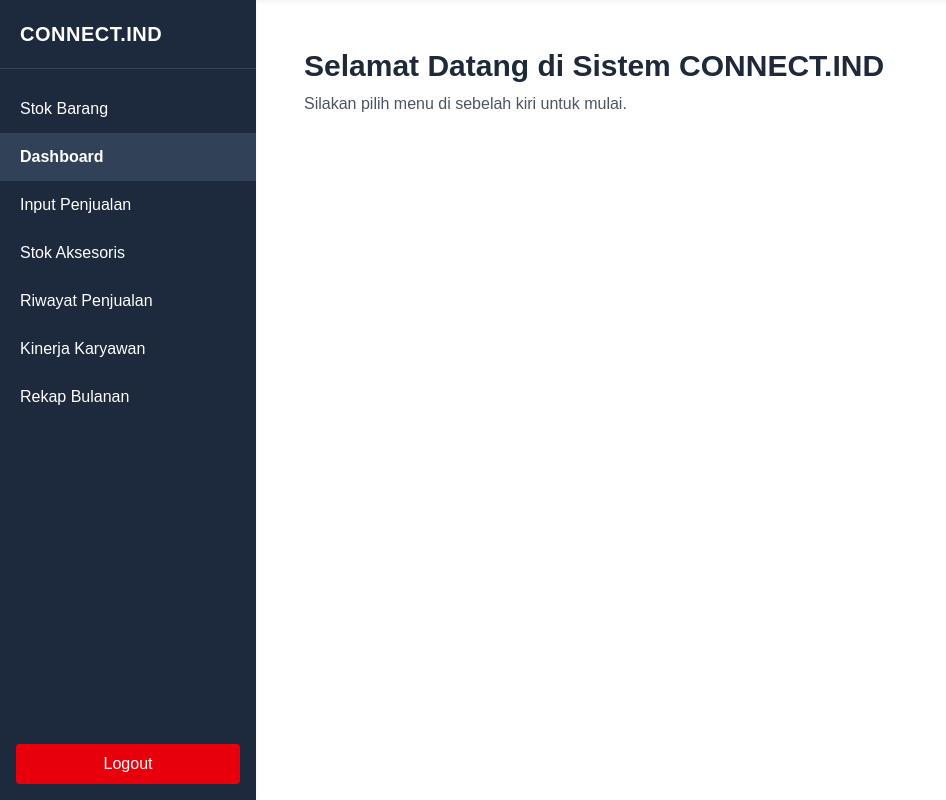
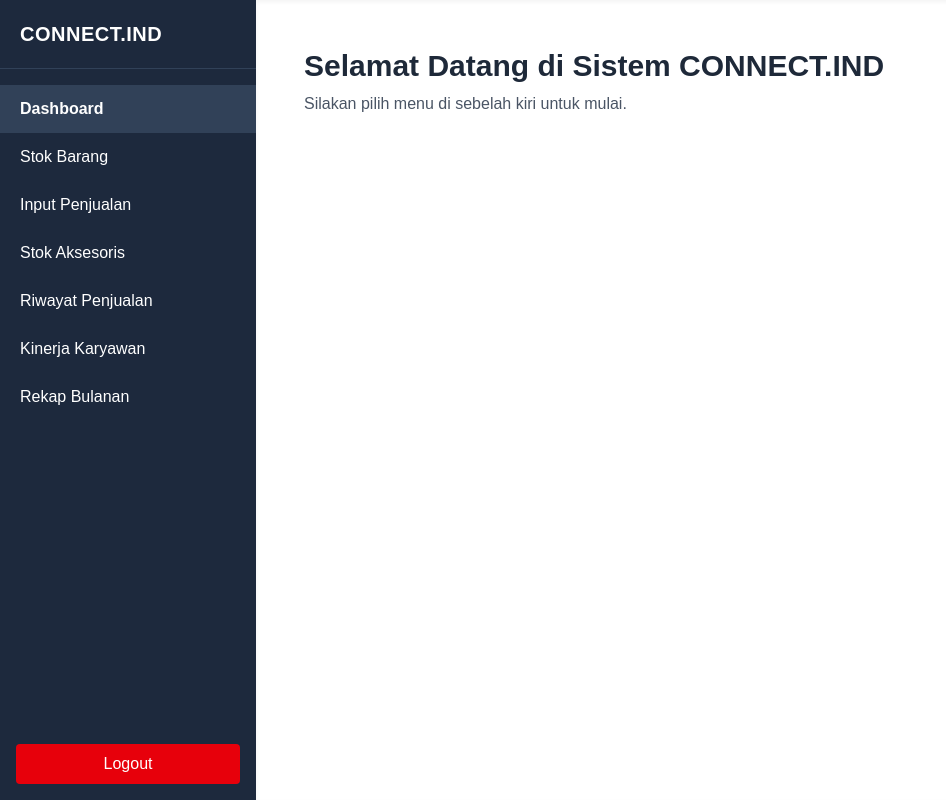
Before and after one commit to connectgadgetindonesia/sistem-connect-ind, a Next.js app: page /dashboard in a window 1280 px wide. Shown: the whole page, without its empty margins (0-946 px from the left). Built offline with nearby package versions, Linux system fonts and the light colour scheme.

Commit message:
Test: urutkan ulang sidebar sementara

```diff
--- a/components/Layout.js
+++ b/components/Layout.js
@@ -7,8 +7,8 @@ export default function Layout({ children }) {
   const router = useRouter()
 
   const menuItems = [
+    { label: 'Dashboard', path: '/dashboard' },
     { label: 'Stok Barang', path: '/' },
-    { label: 'Dashboard', path: '/dashboard' },
     { label: 'Input Penjualan', path: '/penjualan' },
     { label: 'Stok Aksesoris', path: '/stok-aksesoris' },
     { label: 'Riwayat Penjualan', path: '/riwayat' },
```
